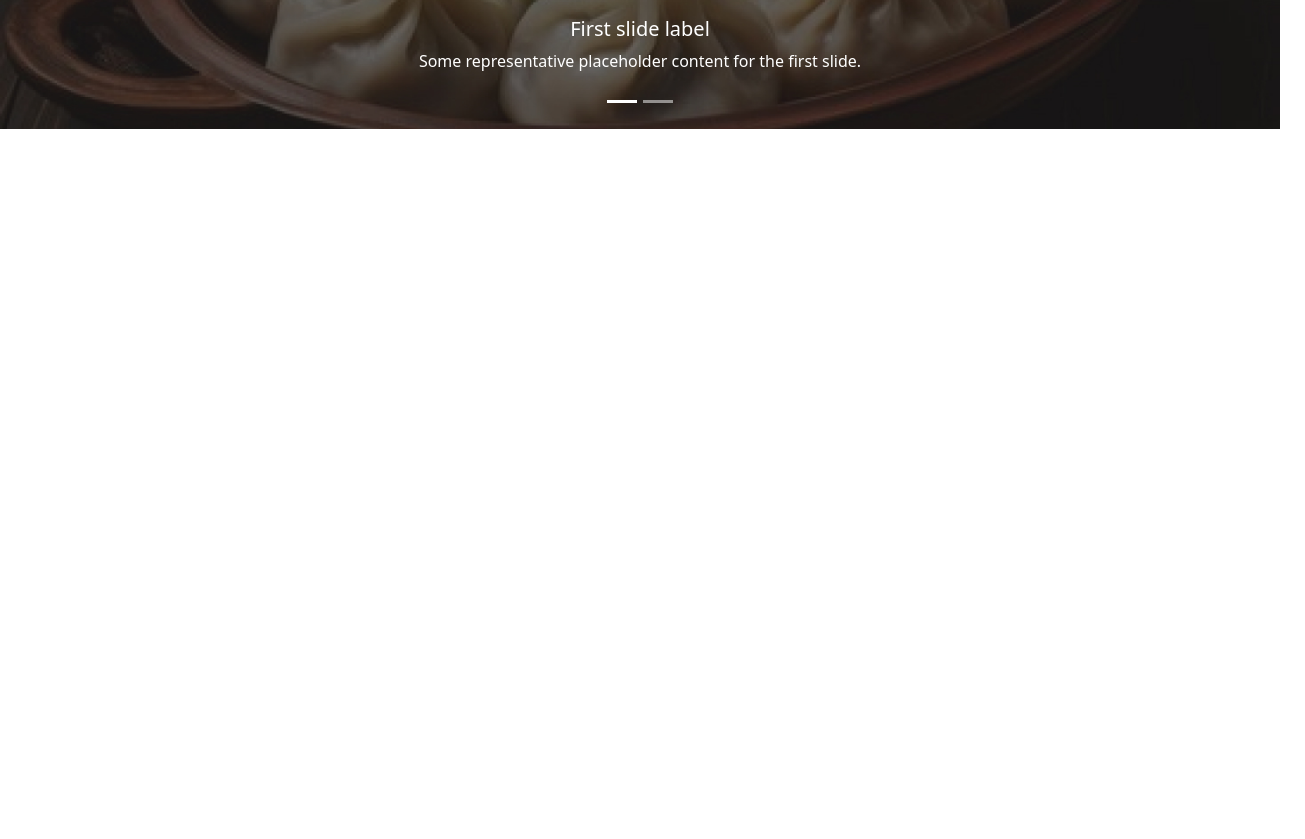
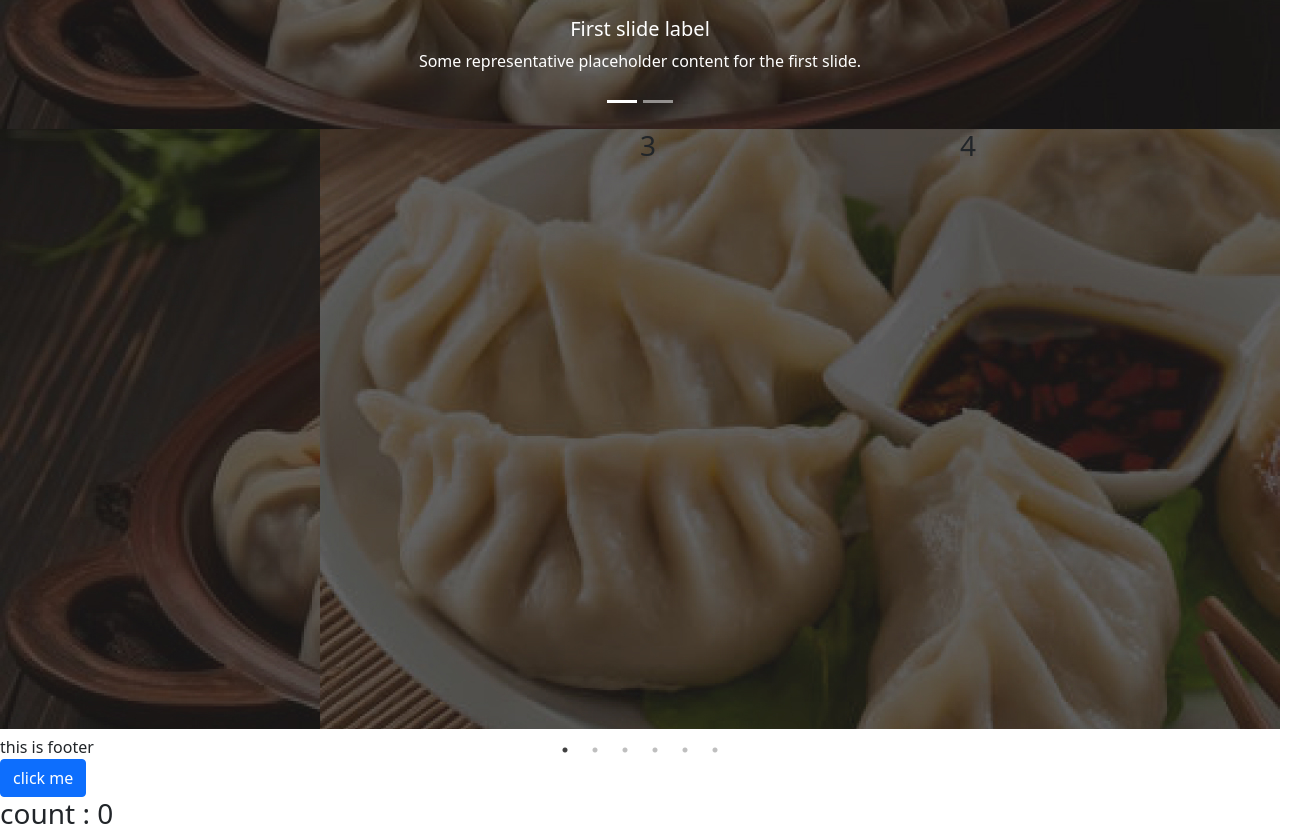
Before and after one commit to Raju-bit-creator/push-react, a React (Vite) app: page / in a window 1280 px wide. Shown: the part 460-1299 px from the top of the page, 1305 px wide, since content can reach past the window. Before the commit the page ends 800 px from the top, so only its background shows below. Built offline with nearby package versions, Linux system fonts and the light colour scheme.

Commit message:
usestate

```diff
--- a/index.html
+++ b/index.html
@@ -11,6 +11,18 @@
       rel="stylesheet"
       integrity="sha384-EVSTQN3/azprG1Anm3QDgpJLIm9Nao0Yz1ztcQTwFspd3yD65VohhpuuCOmLASjC"
       crossorigin="anonymous"
+    />
+
+    <link
+      rel="stylesheet"
+      type="text/css"
+      charset="UTF-8"
+      href="https://cdnjs.cloudflare.com/ajax/libs/slick-carousel/1.8.1/slick.min.css"
+    />
+    <link
+      rel="stylesheet"
+      type="text/css"
+      href="https://cdnjs.cloudflare.com/ajax/libs/slick-carousel/1.8.1/slick-theme.min.css"
     />
   </head>
   <body>
--- a/package.json
+++ b/package.json
@@ -12,7 +12,8 @@
   "dependencies": {
     "push-react": "file:",
     "react": "^19.0.0",
-    "react-dom": "^19.0.0"
+    "react-dom": "^19.0.0",
+    "react-slick": "^0.30.3"
   },
   "devDependencies": {
     "@eslint/js": "^9.19.0",
--- a/src/App.jsx
+++ b/src/App.jsx
@@ -1,12 +1,25 @@
 import { useState } from "react";
 import Navbar from "./components/Navbar";
 import Banner from "./components/Banner";
+import Testimonials from "./components/Testimonials";
+import Footer from "./components/Footer";
 
 function App() {
+  const [count, setCount] = useState(0);
+  const handleClick = () => {
+    setCount(count + 1);
+  };
+
   return (
     <>
       <Navbar />
       <Banner />
+      <Testimonials />
+      <Footer />
+      <button className="btn btn-primary" onClick={handleClick}>
+        click me
+      </button>
+      <h3>count : {count}</h3>
     </>
   );
 }
--- /dev/null
+++ b/src/components/Footer.jsx
@@ -0,0 +1,7 @@
+import React from "react";
+
+const Footer = () => {
+  return <div>this is footer</div>;
+};
+
+export default Footer;
--- /dev/null
+++ b/src/components/Testimonials.jsx
@@ -0,0 +1,41 @@
+import React from "react";
+import Slider from "react-slick";
+import slide1 from "../assets/momo.jpg";
+import slide2 from "../assets/momo1.jpg";
+
+const Testimonials = () => {
+  var settings = {
+    dots: true,
+    infinite: true,
+    speed: 500,
+    slidesToShow: 4,
+    slidesToScroll: 1,
+  };
+  return (
+    <div>
+      {" "}
+      <Slider {...settings}>
+        <div>
+          <img src={slide1}></img>
+        </div>
+        <div>
+          <img src={slide2}></img>
+        </div>
+        <div>
+          <h3>3</h3>
+        </div>
+        <div>
+          <h3>4</h3>
+        </div>
+        <div>
+          <h3>5</h3>
+        </div>
+        <div>
+          <h3>6</h3>
+        </div>
+      </Slider>
+    </div>
+  );
+};
+
+export default Testimonials;
--- a/src/module2.mjs
+++ b/src/module2.mjs
@@ -3,6 +3,4 @@ let b = "Rahul";
 let c = "Rohan";
 let d = "saroj";
 export default a;
-export { b, c, d };
-
-// name export and default export behaviour
+export { d, b, c };
```
Also changed, not shown: src/module1.mjs (+6 -5 lines), 1 other file (tests, documents, lock files or other folders).
